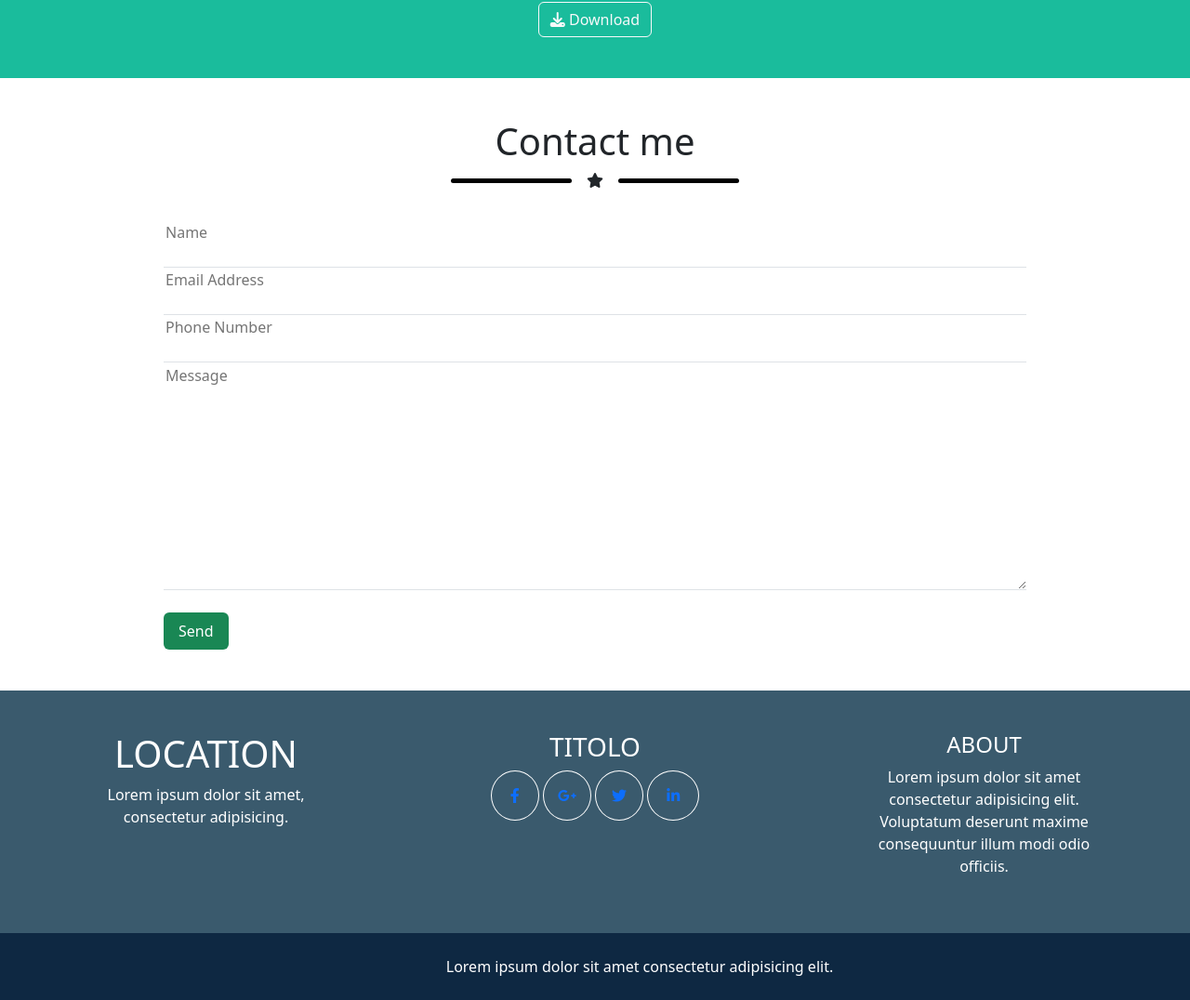
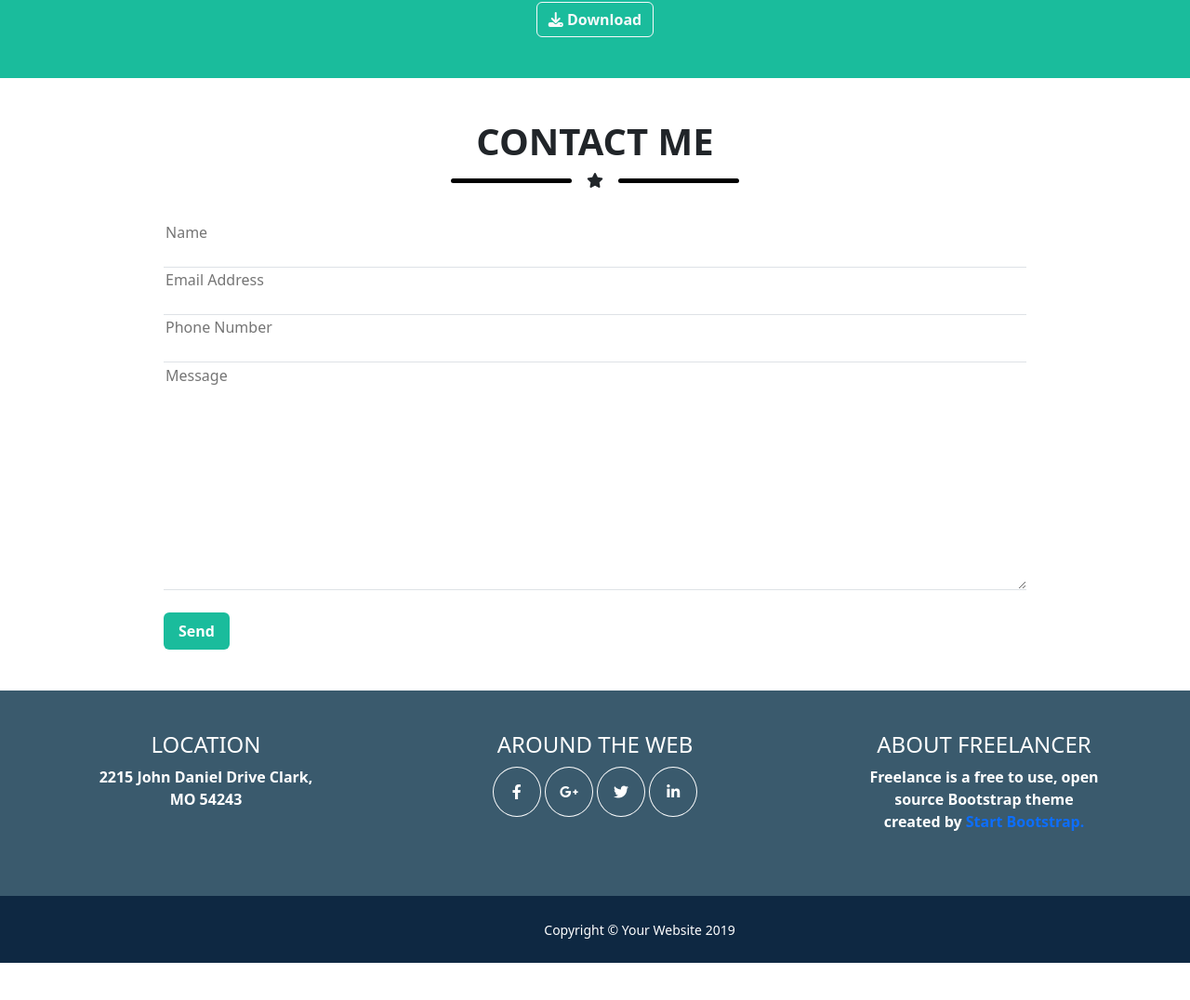
Before and after one commit to FerrariMarc0/html-css-bootstrap-freelancer, a plain HTML site: page index.html in a window 1280 px wide. Shown: the part 1494-2570 px from the top of the page at 93% size. After the commit the page ends 2530 px from the top, so only its background shows below. Drawn offline with nearby package versions, Linux system fonts and the light colour scheme.

Commit message:
font-resized

```diff
--- a/css/style.css
+++ b/css/style.css
@@ -1,10 +1,15 @@
 header, footer{
     background: #0e2842;
+}
+#burger{
+    border: 1px solid #ffffff;
+    padding: 5px 20px;
+    font-size: 1.25rem;
 }
 section{
     padding: 1.25rem 0;
 }
-section:nth-child(odd){
+section:nth-child(odd), #send{
     background: #1abc9c;
 }
 section:last-child{
@@ -23,6 +28,8 @@ label{
 }
 .social-icons{
     border: 1px solid #ffffff;
+}
+#fb{
     padding: 15px 20px;
 }
 #g-plus{
@@ -31,6 +38,10 @@ label{
 #twitt{
     padding: .9375rem 1.0625rem;
 }
+#in{
+    padding: .9375rem 1.125rem;
+}
+
 .max-230{
     max-width: 230px;
 }
--- a/index.html
+++ b/index.html
@@ -18,11 +18,11 @@
         <div class="container-fluid text-white text-center text-uppercase">
             <div class="row py-5 py-md-3 align-items-center">
                 <div class="col-6 d-flex justify-content-sm-start justify-content-md-center">
-                    <h1>Start Bootstrap</h1>
+                    <h1 class="fw-bold">Start Bootstrap</h1>
                 </div>
                 <div class="col-6">
-                    <ul class="d-flex list-unstyled gap-4 justify-content-sm-end justify-content-md-center">
-                        <li id="burger">menu</li>
+                    <ul class="d-flex list-unstyled gap-4 justify-content-end justify-content-md-center">
+                        <li id="burger" class="rounded"><a href="#" class="text-white"><i class="fa-solid fa-bars"></i></a></li>
                         <li><a href="#" class="text-decoration-none text-white fw-bolder">Portfolio</a></li>
                         <li><a href="#" class="text-decoration-none text-white fw-bolder">About</a></li>
                         <li><a href="#" class="text-decoration-none text-white fw-bolder">Contact</a></li>
@@ -40,13 +40,13 @@
                     <div class="container-sm max-230">
                         <img src="img/avatar.svg" alt="avatar">
                     </div>
-                    <h1>Start Bootstrap</h1>
+                    <h1 class="fw-bold">Start Bootstrap</h1>
                     <div class="d-flex gap-3">
                         <div class="bar rounded"></div>
                         <i class="fa-sharp fa-solid fa-star"></i>
                         <div class="bar rounded"></div>
                     </div>
-                    <span>Graphic artists - Web Designer - Illustrator</span>
+                    <span class="fw-semibold">Graphic artists - Web Designer - Illustrator</span>
                 </div>
             </div>
         </section>
@@ -54,7 +54,7 @@
                         <!--PORTFOLIO-->
         <section>
             <div class="container-fluid text-center p-4 text-uppercase">
-                <h1 class="mb-3">Portfolio</h1>
+                <h1 class="mb-3 fw-semibold">Portfolio</h1>
                 <div class="d-flex mb-3 gap-3 justify-content-center">
                     <div class="bar rounded bg-black"></div>
                     <i class="fa-sharp fa-solid fa-star"></i>
@@ -77,7 +77,7 @@
         <section>
             <div class="container-fluid p-4 text-white">
                 <div class="container d-flex flex-column align-items-center gap-2 max-1000">
-                    <h1>About</h1>
+                    <h1 class="fw-semibold text-uppercase">About</h1>
                     <div class="d-flex gap-3 mb-3">
                         <div class="bar rounded"></div>
                         <i class="fa-sharp fa-solid fa-star"></i>
@@ -91,7 +91,7 @@
                             <p>Whether you're a student looking to showcase your work, a professional looking to attract clients, or a graphic artist looking to share your projects, this template is the perfect starting point.</p>
                         </div>
                     </div>
-                    <button class="btn btn-outline-light"><i class="fa-solid fa-download"></i> Download</button>
+                    <button class="btn btn-outline-light fw-semibold"><i class="fa-solid fa-download"></i> Download</button>
                 </div>
             </div>
         </section>
@@ -99,7 +99,7 @@
                         <!--CONTACT-->
         <section>
             <div class="container-fluid text-center d-flex flex-column p-4 max-1000">
-                <h1 class="mb-3">Contact me</h1>
+                <h1 class="mb-3 fw-semibold text-uppercase">Contact me</h1>
                 <div class="d-flex mb-3 gap-3 justify-content-center">
                     <div class="bar rounded bg-black"></div>
                     <i class="fa-sharp fa-solid fa-star"></i>
@@ -125,7 +125,7 @@
                         </div>
                         <div class="d-flex flex-column align-items-start">
                             <label for="send">Send</label>
-                            <input type="submit" id="send" value="Send" class="bg-success text-white py-2 px-3 border-0 rounded">
+                            <input type="submit" id="send" value="Send" class="text-white py-2 px-3 border-0 rounded fw-semibold">
                         </div>
 
                     </form>
@@ -138,19 +138,19 @@
             <div class="container-fluid text-center p-4 text-white max-1140">
                  <div class="row">
                     <div class="col-sm-3 row-md mb-5">
-                        <h1 class="text-uppercase">Location</h1>
-                        <span>Lorem ipsum dolor sit amet, consectetur adipisicing.</span>
+                        <h4 class="text-uppercase">Location</h4>
+                        <span class="fw-semibold">2215 John Daniel Drive Clark, MO 54243</span>
                     </div>
                     <div class="col-sm-6 row-md mb-5">
-                        <h3 class="text-uppercase mb-4">Titolo</h3>
-                        <span class="social-icons rounded-circle"><a href="#"><i class="fa-brands fa-facebook-f"></i></a></span>
-                        <span class="social-icons rounded-circle" id="g-plus"><a href="#"><i class="fa-brands fa-google-plus-g"></i></a></span>
-                        <span class="social-icons rounded-circle" id="twitt"><a href="#"><i class="fa-brands fa-twitter"></i></a></span>
-                        <span class="social-icons rounded-circle"><a href="#"><i class="fa-brands fa-linkedin-in"></i></a></span>
+                        <h4 class="text-uppercase mb-4">Around the web</h4>
+                        <span class="social-icons rounded-circle" id="fb"><a href="#" class="text-white"><i class="fa-brands fa-facebook-f"></i></a></span>
+                        <span class="social-icons rounded-circle" id="g-plus"><a href="#" class="text-white"><i class="fa-brands fa-google-plus-g"></i></a></span>
+                        <span class="social-icons rounded-circle" id="twitt"><a href="#" class="text-white"><i class="fa-brands fa-twitter"></i></a></span>
+                        <span class="social-icons rounded-circle" id="in"><a href="#" class="text-white"><i class="fa-brands fa-linkedin-in"></i></a></span>
                     </div>
                     <div class="col-sm-3 row-md">
-                        <h4 class="text-uppercase">About</h4>
-                        <p>Lorem ipsum dolor sit amet consectetur adipisicing elit. Voluptatum deserunt maxime consequuntur illum modi odio officiis.</p>
+                        <h4 class="text-uppercase">About freelancer</h4>
+                        <p class="fw-semibold">Freelance is a free to use, open source Bootstrap theme created by <a href="#" class="text-decoration-none ">Start Bootstrap.</a></p>
                     </div>
                 </div>
             </div>
@@ -160,7 +160,7 @@
     <!--FOOTER-->
     <footer>
         <div class="container-fluid p-4 mx-sm-5 text-center text-white">
-            <span>Lorem ipsum dolor sit amet consectetur adipisicing elit.</span>
+            <span><small>Copyright © Your Website 2019</small></span>
         </div>
     </footer>
     <!--/FOOTER-->
```
